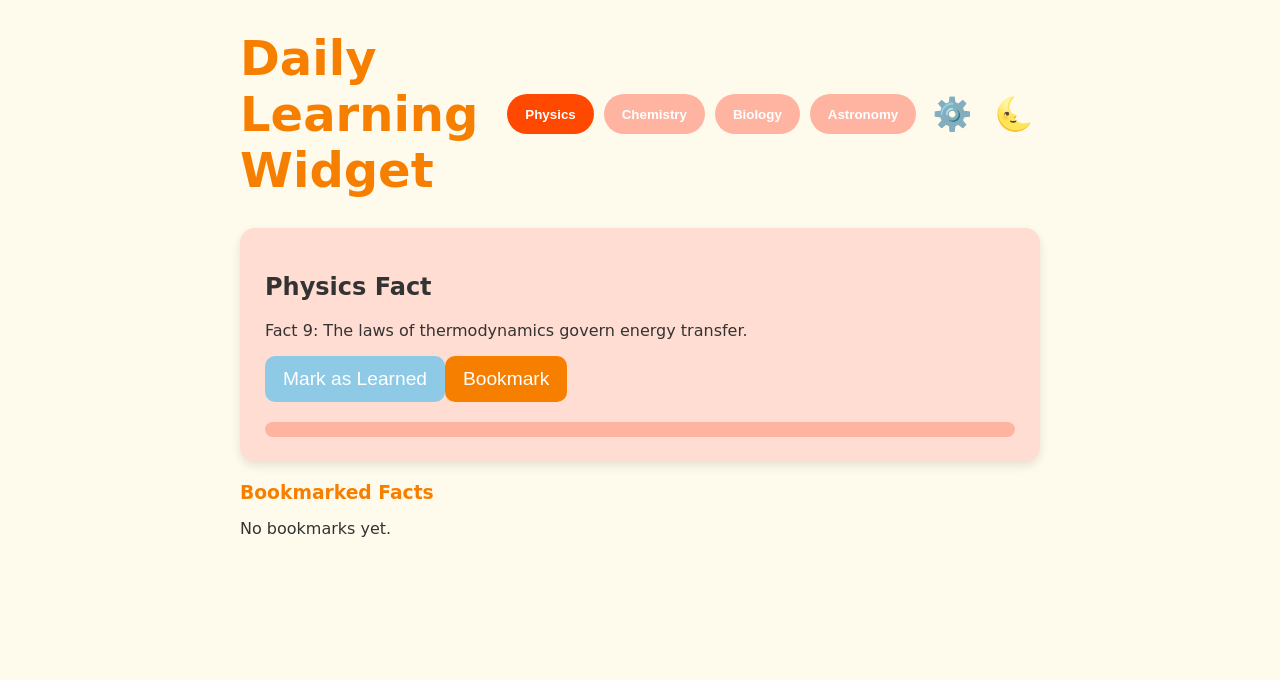
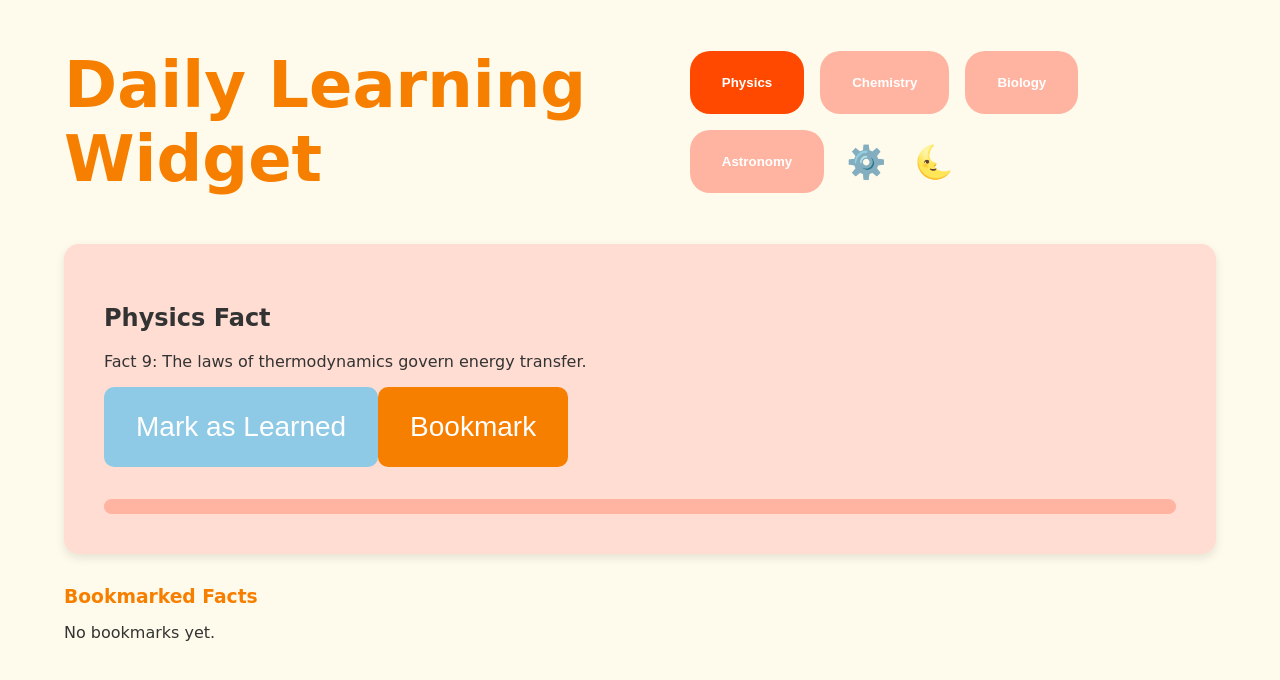
Before and after one commit to vidyabharti9/Daily-Learning-Widget, a React (Create React App) app: page / in a window 1280 px wide. Shown: the top 680 px of the page. Built offline with nearby package versions, Linux system fonts and the light colour scheme.

Commit message:
made responsive

```diff
--- a/src/App.css
+++ b/src/App.css
@@ -7,12 +7,13 @@ body {
   background-color: #fffbec; /* Soft pastel background for light mode */
   color: #333;
   transition: background-color 0.3s ease, color 0.3s ease;
+  font-size: 16px; /* Default font size */
 }
 
 .App {
-  max-width: 800px;
+  max-width: 90vw; /* Adapt to viewport width */
   margin: 0 auto;
-  padding: 20px;
+  padding: 2rem;
 }
 
 /* Dark Mode Styles */
@@ -26,22 +27,23 @@ body {
   display: flex;
   justify-content: space-between;
   align-items: center;
-  padding: 10px 0;
+  padding: 1rem 0;
 }
 
 .header h1 {
-  font-size: 3rem; /* Larger, playful size */
+  font-size: 2.5rem; /* Fluid font size */
   margin: 0;
   color: #f77f00; /* Bright orange for primary color */
 }
 
 .chip-container {
   display: flex;
-  gap: 10px;
+  gap: 1rem; /* Use rem for responsive gap */
+  flex-wrap: wrap; /* Make chips wrap on small screens */
 }
 
 .chip {
-  padding: 12px 18px; /* Larger buttons */
+  padding: 0.75rem 1rem; /* Larger buttons */
   border: none;
   border-radius: 20px;
   background-color: #ffb4a2; /* Soft pink chips */
@@ -71,8 +73,8 @@ body {
 
 /* Fact Container Styles */
 .fact-container {
-  margin: 20px 0;
-  padding: 25px;
+  margin: 2rem 0;
+  padding: 1.5rem;
   border-radius: 15px; /* Rounded corners */
   background-color: #ffddd2; /* Light pink background */
   box-shadow: 0 4px 10px rgba(0, 0, 0, 0.1);
@@ -85,7 +87,7 @@ body {
 
 /* Buttons */
 .mark-learned-button, .bookmark-button, .delete-button {
-  padding: 12px 18px;
+  padding: 0.75rem 1rem;
   border: none;
   border-radius: 10px;
   font-size: 1.2rem; /* Larger font for better readability */
@@ -123,7 +125,7 @@ body {
 
 /* Progress Bar */
 .progress-container {
-  margin-top: 20px;
+  margin-top: 2rem;
   height: 15px; /* Thicker bar for visibility */
   background-color: #ffb4a2; /* Light pink background */
   border-radius: 10px;
@@ -138,7 +140,7 @@ body {
 
 /* Bookmarked Facts */
 .bookmarked-facts {
-  margin: 20px 0;
+  margin: 2rem 0;
 }
 
 .bookmarked-facts h3 {
@@ -155,7 +157,7 @@ body {
 .congratulations-message {
   background-color: #8ecae6; /* Soft blue background */
   color: white;
-  padding: 20px;
+  padding: 1.5rem;
   border-radius: 15px;
   text-align: center;
   font-size: 1.5rem; /* Larger font for a fun congratulation message */
@@ -167,7 +169,7 @@ body {
   top: 50%;
   left: 50%;
   transform: translate(-50%, -50%);
-  padding: 20px;
+  padding: 2rem;
   border-radius: 15px;
   box-shadow: 0 4px 20px rgba(0, 0, 0, 0.2);
   background-color: #ffddd2; /* Light pink for the dialog */
@@ -203,7 +205,7 @@ body {
 .snackbar {
   background-color: #8ecae6; /* Soft blue snackbar */
   color: white;
-  padding: 15px;
+  padding: 1rem;
   border-radius: 10px;
   position: fixed;
   bottom: 20px;
@@ -212,3 +214,77 @@ body {
   font-size: 1.2rem; /* Larger, readable font */
   transition: opacity 0.5s ease;
 }
+
+/* Media Queries for Responsive Design */
+
+/* For tablets and larger screens */
+@media (min-width: 768px) {
+  .header h1 {
+    font-size: 3rem;
+  }
+
+  .chip {
+    padding: 1rem 1.5rem;
+  }
+
+  .fact-container {
+    padding: 2rem;
+  }
+
+  .mark-learned-button, .bookmark-button, .delete-button {
+    padding: 1rem 1.5rem;
+    font-size: 1.5rem;
+  }
+
+  .settings-dialog {
+    padding: 3rem;
+  }
+}
+
+/* For large desktops and bigger screens */
+@media (min-width: 1024px) {
+  .header h1 {
+    font-size: 4rem;
+  }
+
+  .chip {
+    padding: 1.5rem 2rem;
+  }
+
+  .fact-container {
+    padding: 2.5rem;
+  }
+
+  .mark-learned-button, .bookmark-button, .delete-button {
+    padding: 1.5rem 2rem;
+    font-size: 1.75rem;
+  }
+
+  .settings-dialog {
+    padding: 4rem;
+  }
+}
+
+/* For smaller screens (phones) */
+@media (max-width: 600px) {
+  .header h1 {
+    font-size: 2rem;
+  }
+
+  .chip {
+    padding: 0.5rem 1rem;
+  }
+
+  .fact-container {
+    padding: 1rem;
+  }
+
+  .mark-learned-button, .bookmark-button, .delete-button {
+    padding: 0.5rem 1rem;
+    font-size: 1rem;
+  }
+
+  .settings-dialog {
+    padding: 1.5rem;
+  }
+}
```
